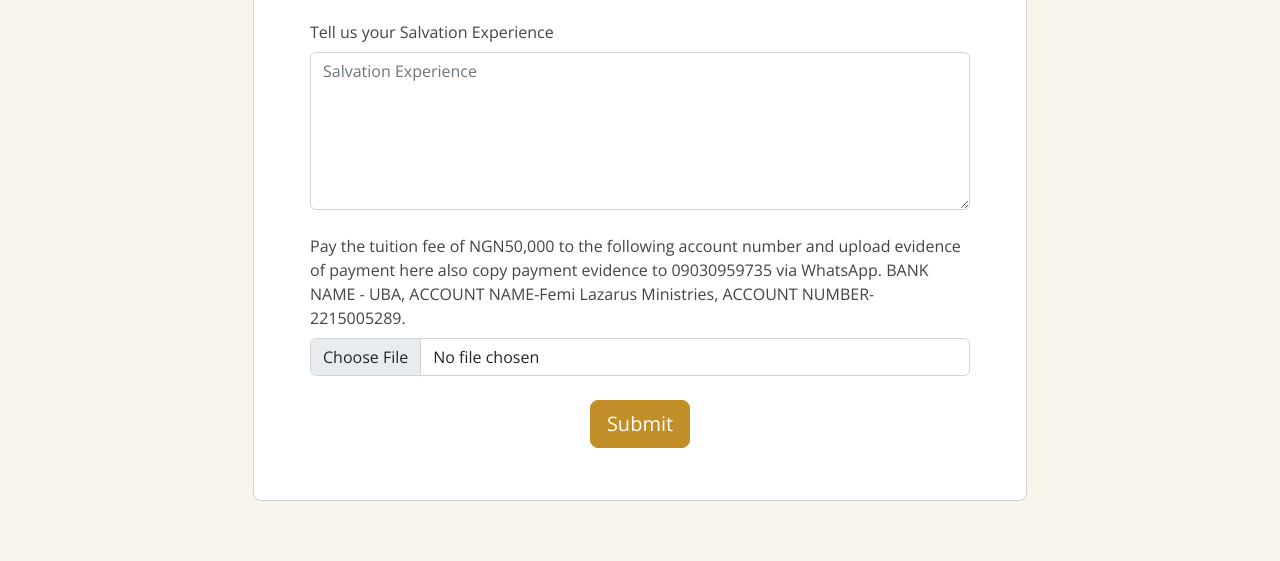
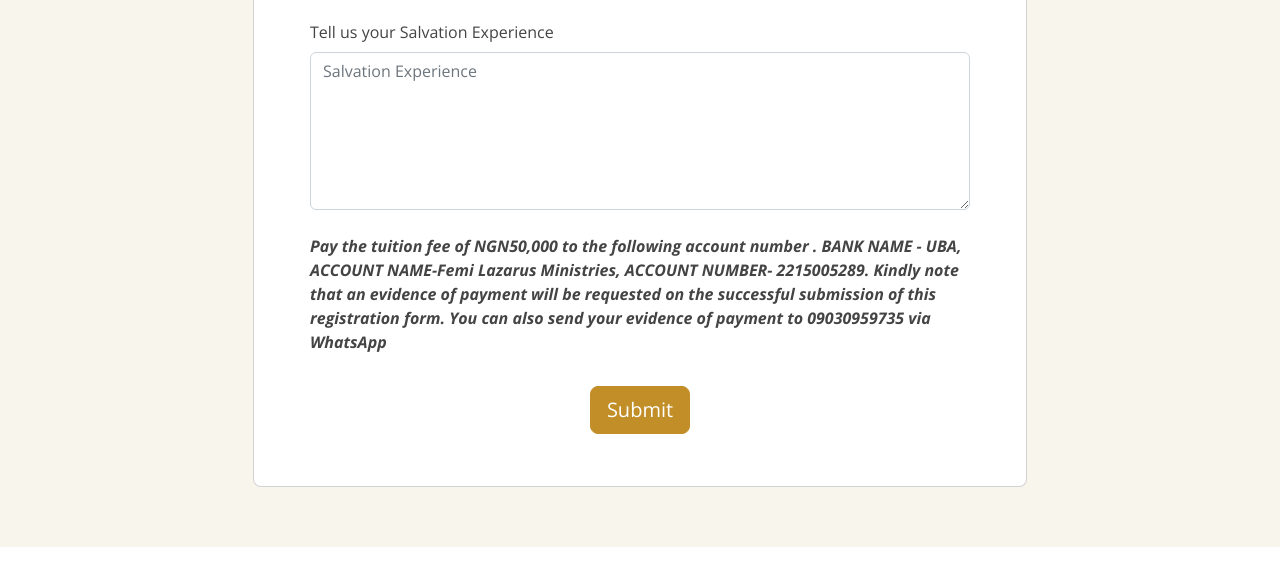
Before and after one commit to ejalonibudamilola/ISM, a PHP site: page /registration.html in a window 1280 px wide. Shown: the part 1158-1719 px from the top of the page. Run offline with PHP 8.4, Linux system fonts and the light colour scheme.

Commit message:
code updates

```diff
--- a/assets/css/style.css
+++ b/assets/css/style.css
@@ -2477,6 +2477,12 @@ section {
   border-color: #c28e27;
 }
 
+.note p{
+  font-weight: bold;
+  font-style: italic;
+  padding-bottom: 1em;
+}
+
 /* @media (min-width: 1025px) {
   .h-custom {
   height: 100vh !important;
--- a/registration.html
+++ b/registration.html
@@ -169,14 +169,13 @@
                 <span id="csalvation" class="error" font-weight-bold></span>
               </div>
 
-              <div class="form-outline mb-4">
-                <label class="form-label" for="form3Example1q">
-                  Pay the tuition fee of NGN50,000 to  the following account number and upload evidence of payment
-                  here also copy payment evidence to  09030959735 via WhatsApp. BANK NAME - UBA,
-                  ACCOUNT NAME-Femi Lazarus Ministries, ACCOUNT NUMBER- 2215005289.
-                </label><br/>
-                <input type="file" id="proof" name="proof_of_payment" class="form-control" />
-                <span id="cproof" class="error" font-weight-bold></span>
+              <div class="note">
+                <p>
+                  Pay the tuition fee of NGN50,000 to the following account number . BANK NAME - UBA,
+                  ACCOUNT NAME-Femi Lazarus Ministries, ACCOUNT NUMBER- 2215005289. Kindly note that
+                  an evidence of payment will be requested on the successful submission of this
+                  registration form. You can also send your evidence of payment to 09030959735 via WhatsApp
+                </p>
               </div>
 
               <div class="container">
@@ -203,7 +202,7 @@
       <div class="modal-body">
         <p>Your Data has been successfully saved</p>
         <hr/>
-        <p>Kindly make a Payment of NGN50,000.00 to the account number below and click on the button to hear from us.</p>
+        <p>Kindly make a Payment of NGN50,000.00 to the account number below and click on the button to send your proof of payment.</p>
         <p>2215005289<br/>
           UBA<br/>
           Femi Lazarus  Ministries
```
